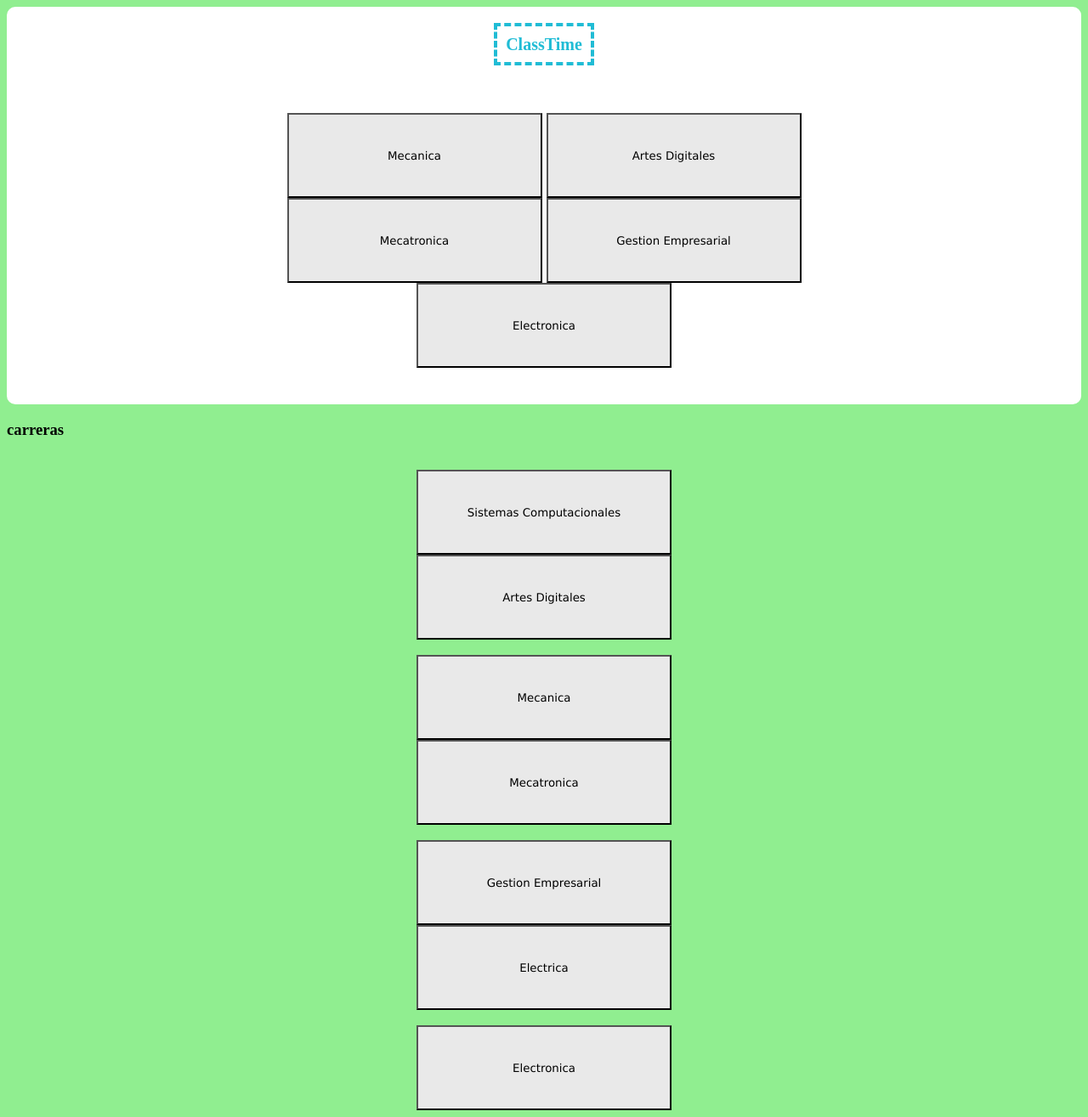
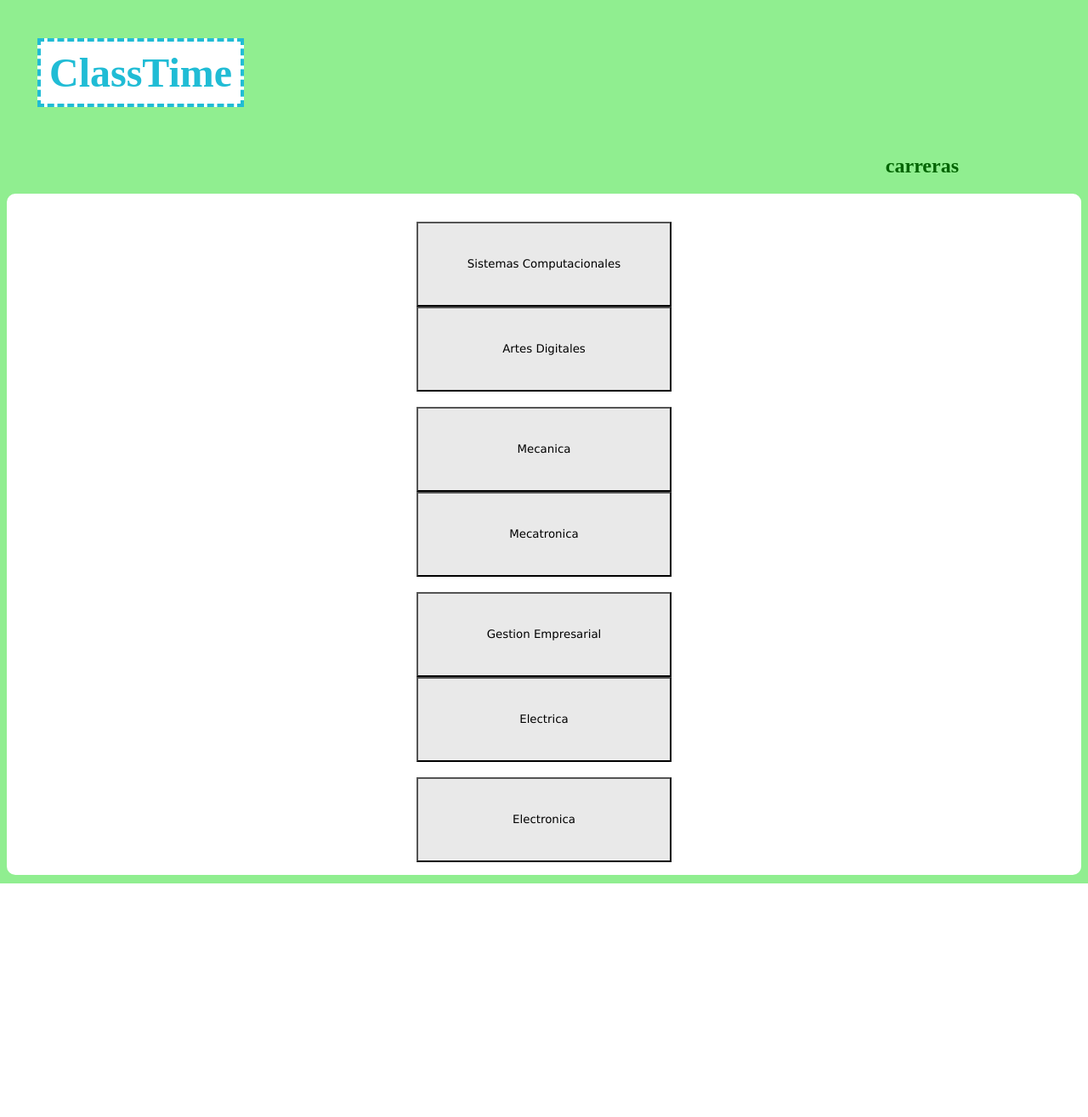
Before and after one commit to luase/classTime, a Django app: page /schedules/ in a window 1280 px wide. Shown: the whole page at 85% size. After the commit the page ends 1040 px from the top, so only its background shows below. Run offline with Django 3.2, Linux system fonts and the light colour scheme; data comes from the database, SQL or seed files in the repository.

Commit message:
modificacion del estilo del menu de carreras

```diff
--- a/schedules/static/schedules/career_style.css
+++ b/schedules/static/schedules/career_style.css
@@ -48,8 +48,8 @@ div.option {
   margin: auto;
 }
 select.option {
-  height: auto;
-  width: auto;
+  height: 100%;
+  width: 100%;
   margin-top: 0.4em;
   margin-bottom: 0.4em;
   color:#006400;
--- a/schedules/static/schedules/hrcolor.css
+++ b/schedules/static/schedules/hrcolor.css
@@ -1,13 +1,21 @@
-h1{
-    font-size: 15pt;
-    color: #20bcd5;
-    text-align: center;
-    padding: 18px 0 18px 0;
-    margin: 0 0 10px 0;
+div.title{
+  font-size: 18pt;
+  color: #20bcd5;
+  text-align: left;
+  padding: 18px 0 0 36px;
+  margin: 0 0 10px 0;
 }
-h1 span{
-    border: 4px dashed #20bcd5;
-    padding: 10px;
+span.title{
+  border: 4px dashed #20bcd5;
+  padding: 10px;
+  background-color: #fff;
+}
+.subtitle{
+  font-size: 18pt;
+  color:#006400;
+  text-align: right;
+  padding: 0 144px 0 0;
+  margin: 0 0 10px 0;
 }
 .section{
     background-color: #fff;
@@ -15,3 +23,12 @@ h1 span{
     margin-bottom: 10px;
     border-radius: 10px;
 }
+input.materia{
+  width:300px;
+  height:100px;
+  FONT-FAMILY: Verdana;
+  BACKGROUND-COLOR: rgb(233,233,233)
+}
+body{
+  background-color:lightgreen;
+}
--- a/schedules/templates/schedules/career.html
+++ b/schedules/templates/schedules/career.html
@@ -19,7 +19,7 @@
   <div class="container">
     <p class="text">Selecciona materias para crear tu horario</p>
       <div class="option">
-        <select class="option" multiple="multiple" size="24" id='lstBox1'>
+        <select class="option" multiple="multiple" size="25" id='lstBox1'>
           {% for entry in career.subjects.all %}
             <option>{{entry.subject.name}}</option>
           {% endfor %}
@@ -32,7 +32,7 @@
       </div>
 
       <div class="option">
-        <select class="option" multiple="multiple" size="24" id='lstBox2'>
+        <select class="option" multiple="multiple" size="25" id='lstBox2'>
         </select>
       </div>
 
--- a/schedules/templates/schedules/index.html
+++ b/schedules/templates/schedules/index.html
@@ -3,48 +3,33 @@
 <html>
     <head>
         <title>ClassTime</title>
-        <link rel="stylesheet" type="text/css" href="{% static 'schedules/hrcolor.css' %}">
+        <link rel="stylesheet" type="text/css"
+        href="{% static 'schedules/hrcolor.css' %}">
     </head>
-    <body style="background-color:lightgreen;">
-        <div class="section">
-        <h1><span>ClassTime</span></h1><h1>
+    <body>
+      <div class="title">
+        <h1><span class="title">ClassTime</span></h1>
+      </div>
       <br >
-        <input type='button' name='boton' value='Mecanica' style='width:300px; height:100px;  FONT-FAMILY: Verdana;
-         BACKGROUND-COLOR: rgb(233,233,233)'>
-        <input type='button' name='boton' value='Artes Digitales' style='width:300px; height:100px; FONT-FAMILY: Verdana;
-         BACKGROUND-COLOR: rgb(233,233,233)'>
-        <br input type='button' name='boton' value='Sistemas Computacionales' style='width:300px; height:100px; FONT-FAMILY: Verdana;
-         BACKGROUND-COLOR: rgb(233,233,233)'>
-        <input type='button' name='boton' value='Mecatronica' style='width:300px; height:100px; FONT-FAMILY: Verdana;
-         BACKGROUND-COLOR: rgb(233,233,233)'>
-        <input type='button' name='boton' value='Gestion Empresarial' style='width:300px; height:100px; FONT-FAMILY: Verdana;
-         BACKGROUND-COLOR: rgb(233,233,233)'>
-         <br input type='button' name='boton' value='Electrica' style='width:300px; height:100px; FONT-FAMILY: Verdana;
-         BACKGROUND-COLOR: rgb(233,233,233)'>
-        <input type='button' name='boton' value='Electronica' style='width:300px; height:100px; FONT-FAMILY: Verdana;
-         BACKGROUND-COLOR: rgb(233,233,233)'>
-         </div>
-    </body>
-    </html>
-
       <div class="container">
         <h3>
           <div class="subtitle">
             carreras
           </div>
         </h3>
+        <div class="section">
           <div class="careerchoice">
             {% if career_list %}
               {% for career in career_list %}
                 {% if forloop.counter|divisibleby:2 %}
                   <a href="{% url 'schedules:career' career.id %}">
-          <center><input type='button' name='boton' value='{{career}}' style='width:300px; height:100px;  FONT-FAMILY: Verdana;
-          BACKGROUND-COLOR: rgb(233,233,233)'></center>
+                    <center><input type='button' name='boton'
+                      value='{{career}}' class="materia"></center>
                   </a>
                 {% else %}
                   <a href="{% url 'schedules:career' career.id %}">
-          <center><br><input type='button' name='boton' value='{{career}}' style='width:300px; height:100px;  FONT-FAMILY: Verdana;
-          BACKGROUND-COLOR: rgb(233,233,233)'></center>
+                    <center><br><input type='button' name='boton'
+                      value='{{career}}' class="materia"></center>
                   </a>
                 {% endif %}
               {% endfor %}
@@ -52,5 +37,6 @@
             {% endif %}
           </div>
         </div>
+      </div>
     </body>
     </html>
```
Lines whose indentation alone changed are shown as unchanged.
